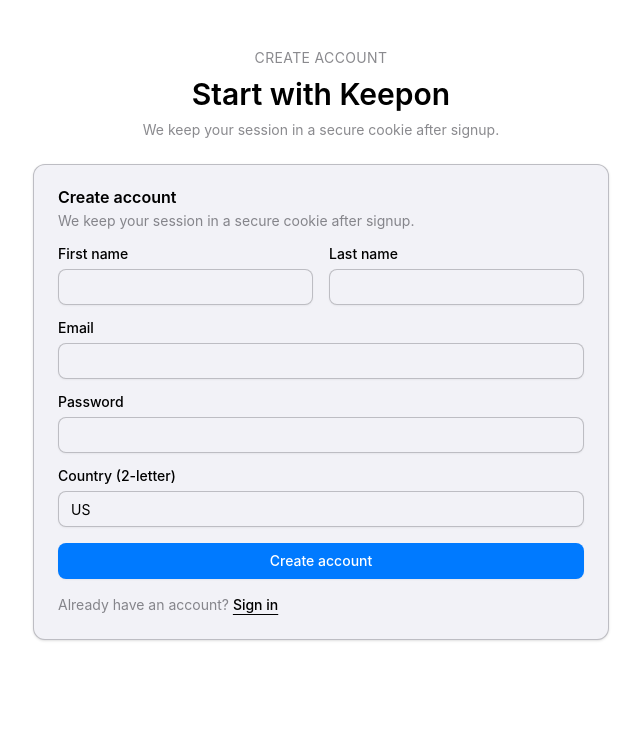
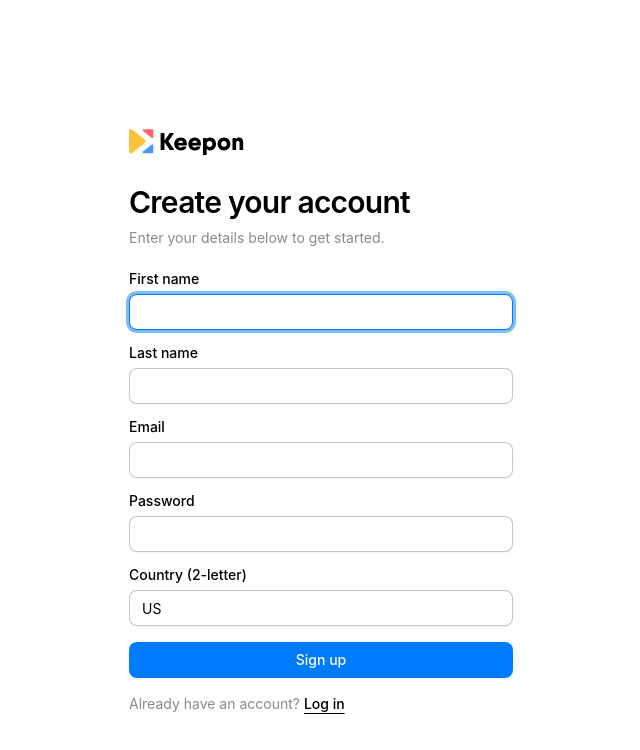
Before and after one commit to fli/keepon, a Next.js app: page /auth/create in a window 1280 px wide. Shown: the top 750 px of the page, without its empty margins (319-959 px from the left). Built offline with nearby package versions, Linux system fonts and the light colour scheme; no server answers.

Commit message:
refactor: Remove Card component from create account form, add logo, and update page header text and layout.

```diff
--- a/src/app/auth/create-account-form.tsx
+++ b/src/app/auth/create-account-form.tsx
@@ -4,7 +4,7 @@
 import Link from 'next/link'
 
 import { Button } from '@/components/ui/button'
-import { Card, CardContent, CardDescription, CardHeader, CardTitle } from '@/components/ui/card'
+
 import { Input } from '@/components/ui/input'
 import { Label } from '@/components/ui/label'
 
@@ -24,14 +24,8 @@
   const [state, formAction, pending] = useActionState(createAccountAction, initialState)
 
   return (
-    <Card className="w-full max-w-xl">
+    <div className="w-full max-w-sm">
       <form action={formAction} className="space-y-4">
-        <CardHeader>
-          <CardTitle>Create account</CardTitle>
-          <CardDescription>We keep your session in a secure cookie after signup.</CardDescription>
-        </CardHeader>
-        <CardContent className="space-y-4">
-          <div className="grid gap-4 sm:grid-cols-2">
         <div className="space-y-2">
           <Label htmlFor="firstName">First name</Label>
           <Input
@@ -40,6 +34,8 @@
             required
             autoComplete="given-name"
             defaultValue={state.defaultValues?.firstName}
+            className="bg-background"
+            autoFocus
           />
         </div>
         <div className="space-y-2">
@@ -49,8 +45,8 @@
             name="lastName"
             autoComplete="family-name"
             defaultValue={state.defaultValues?.lastName ?? ''}
+            className="bg-background"
           />
-            </div>
         </div>
 
         <div className="space-y-2">
@@ -62,12 +58,20 @@
             required
             autoComplete="email"
             defaultValue={state.defaultValues?.email}
+            className="bg-background"
           />
         </div>
 
         <div className="space-y-2">
           <Label htmlFor="password">Password</Label>
-            <Input id="password" name="password" type="password" required autoComplete="new-password" />
+          <Input
+            id="password"
+            name="password"
+            type="password"
+            required
+            autoComplete="new-password"
+            className="bg-background"
+          />
         </div>
 
         <div className="space-y-2">
@@ -78,6 +82,7 @@
             defaultValue={state.defaultValues?.country ?? 'US'}
             autoComplete="country"
             maxLength={2}
+            className="bg-background"
           />
         </div>
 
@@ -86,17 +91,16 @@
         ) : null}
 
         <Button type="submit" className="w-full" disabled={pending}>
-            {pending ? 'Creating…' : 'Create account'}
+          {pending ? 'Creating…' : 'Sign up'}
         </Button>
 
-          <p className="text-sm text-muted-foreground">
+        <p className="text-left text-sm text-muted-foreground">
           Already have an account?{' '}
           <Link href="/auth" className="font-medium text-foreground underline underline-offset-4">
-              Sign in
+            Log in
           </Link>
         </p>
-        </CardContent>
       </form>
-    </Card>
+    </div>
   )
 }
--- a/src/app/auth/create/page.tsx
+++ b/src/app/auth/create/page.tsx
@@ -3,6 +3,7 @@
 import { readSessionFromCookies } from '../../session.server'
 import { CreateAccountForm } from '../create-account-form'
 import { PageContainer } from '@/components/page-container'
+import { KeeponLogo } from '@/components/keepon-logo'
 
 export default async function CreateAccountPage() {
   const session = await readSessionFromCookies()
@@ -11,11 +12,11 @@
   }
 
   return (
-    <PageContainer className="flex flex-col items-center gap-6 py-12">
-      <div className="flex flex-col items-center gap-2 text-center">
-        <p className="text-sm uppercase tracking-wide text-muted-foreground">Create account</p>
-        <h1 className="text-3xl font-semibold">Start with Keepon</h1>
-        <p className="text-sm text-muted-foreground">We keep your session in a secure cookie after signup.</p>
+    <PageContainer className="flex flex-col items-center gap-6 py-24 sm:py-32">
+      <div className="flex w-full max-w-sm flex-col items-start gap-2 text-left">
+        <KeeponLogo className="mb-4 h-8 w-auto" />
+        <h1 className="text-3xl font-semibold tracking-tight">Create your account</h1>
+        <p className="text-sm text-muted-foreground">Enter your details below to get started.</p>
       </div>
       <CreateAccountForm />
     </PageContainer>
```
Lines whose indentation alone changed are shown as unchanged.
